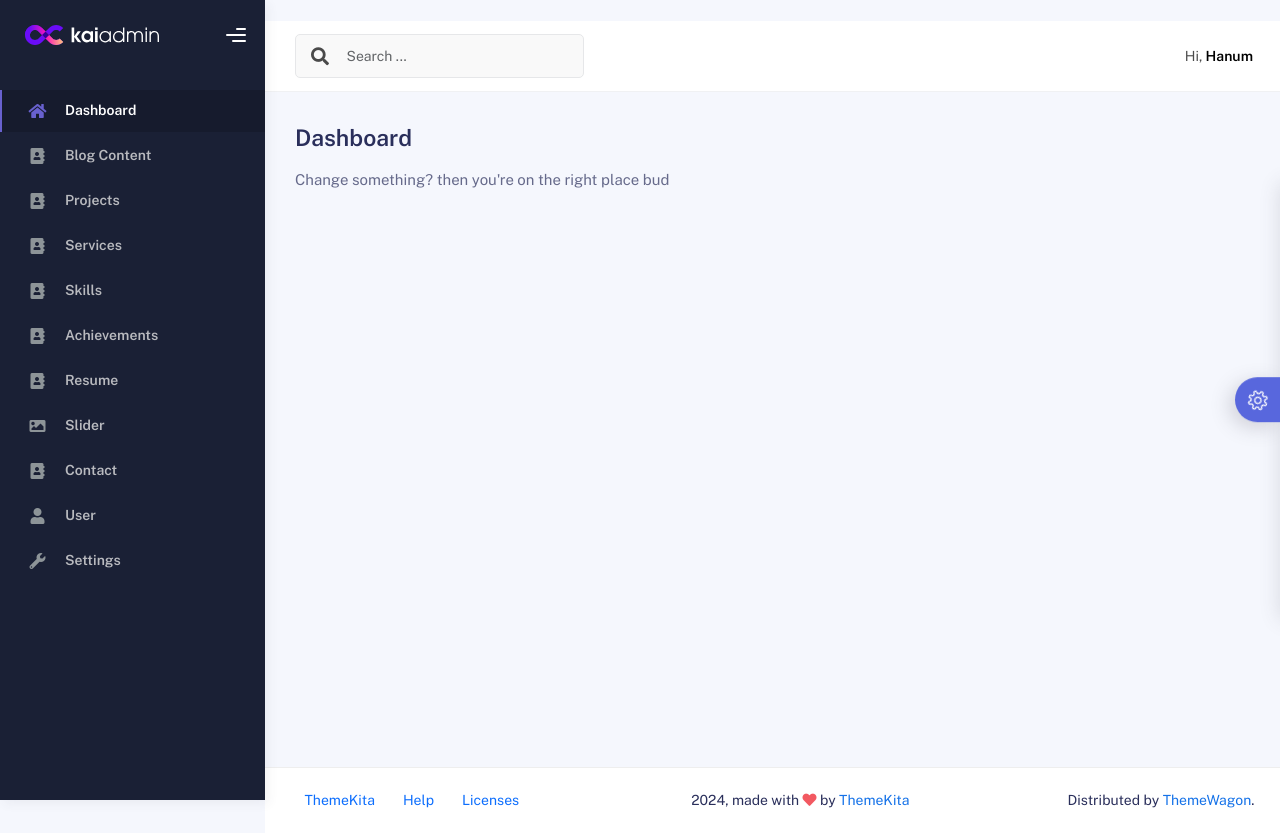
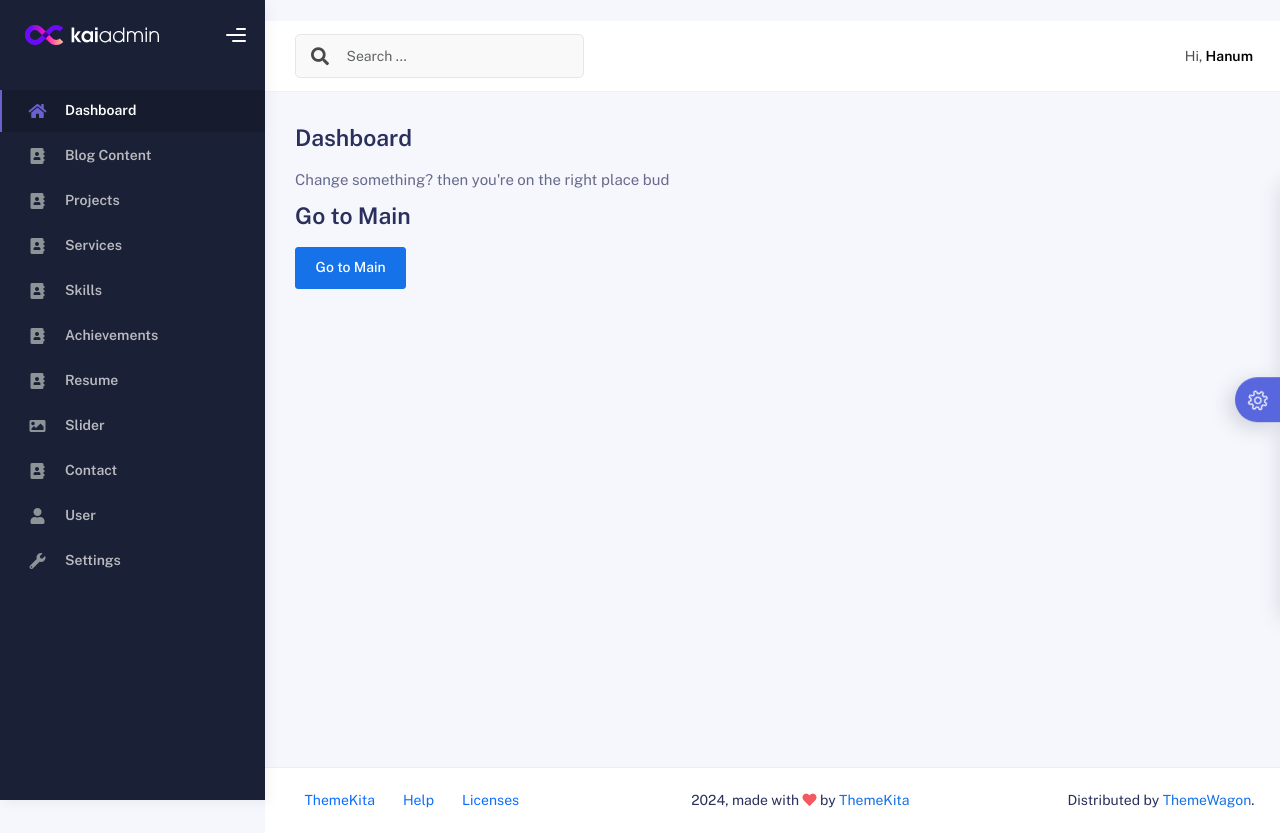
Before and after one commit to HanumGoo/belajar-mysql-angkatan3-ppkd, a PHP site: page /dashboard.php in a window 1280 px wide. Run offline with PHP 8.4, Linux system fonts and the light colour scheme; a user stored in the database is signed in; some libraries are stand-ins or nearby versions.

Commit message:
update dashboard

```diff
--- a/dashboard.php
+++ b/dashboard.php
@@ -71,7 +71,10 @@ echo $name;
             <div>
               <h3 class="fw-bold mb-3">Dashboard</h3>
               <h6 class="op-7 mb-2">Change something? then you're on the right place bud</h6>
+              <h3 class="fw-bold mb-3">Go to Main</h3>
+              <a href="../portofolio/index.php" class="btn btn-primary">Go to Main</a>
             </div>
+
           </div>
           <div class="row">
             <div class="col-sm-6 col-md-12">
```
